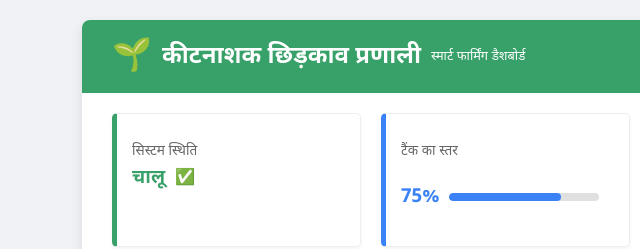
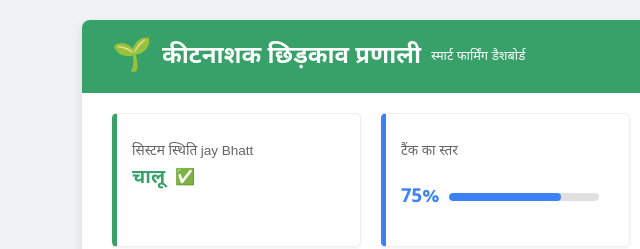
Before and after one commit to ganesh09215-art/Smart-Pesticide-Sprinkle-System, a plain HTML site: page index.html in a window 1280 px wide. Shown: the top 249 px of the page, 0-640 px from the left. Drawn offline with Linux system fonts and the light colour scheme.

Commit message:
Addeed My name

```diff
--- a/index.html
+++ b/index.html
@@ -23,7 +23,7 @@
 
         <div class="top-status-bar">
             <div class="status-card system-status">
-                <p class="label">सिस्टम स्थिति</p>
+                <p class="label">सिस्टम स्थिति jay Bhatt</p>
                 <div class="value-container">
                     <span class="value active">चालू</span>
                     <span class="indicator check">✅</span>
```
